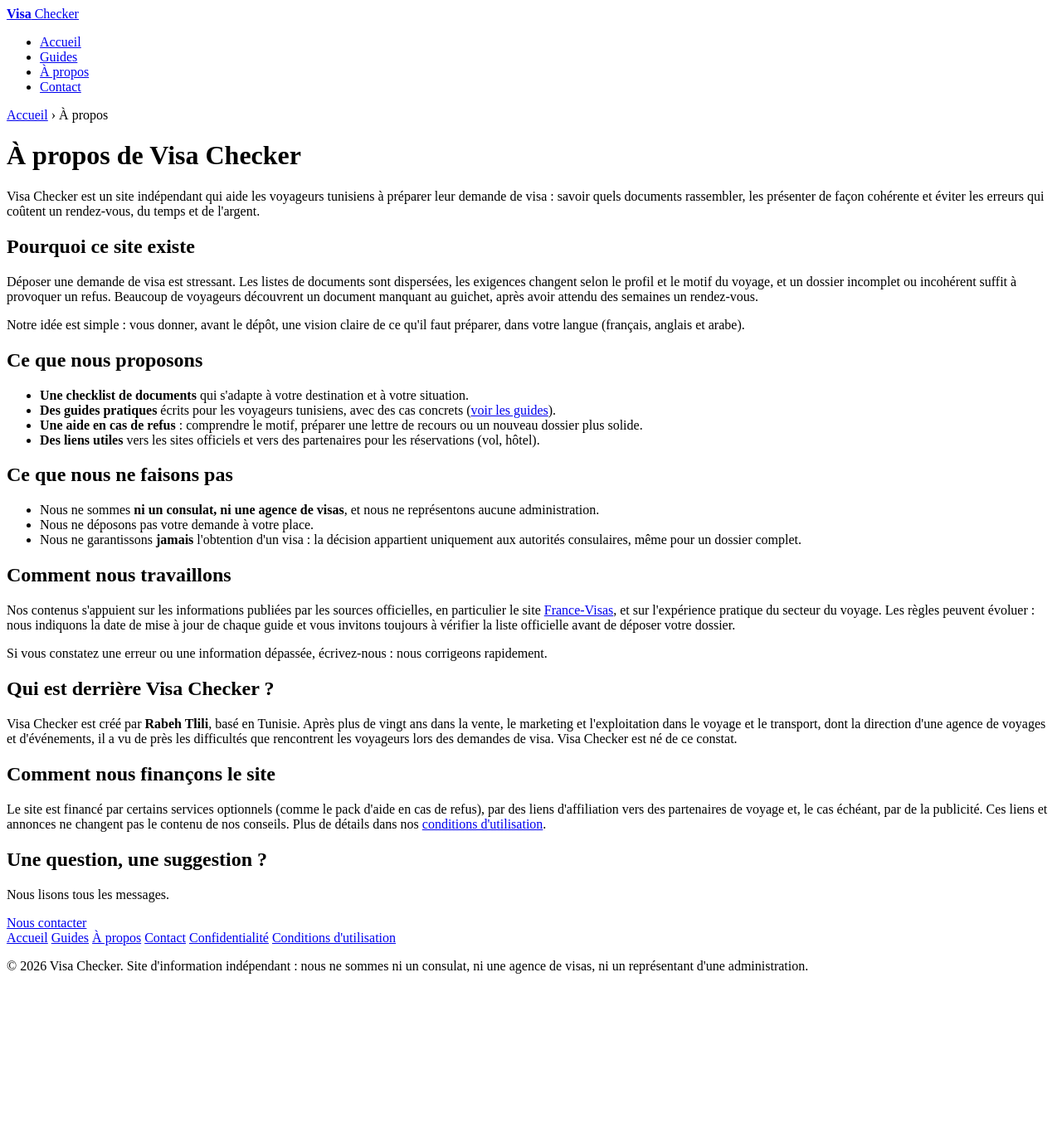
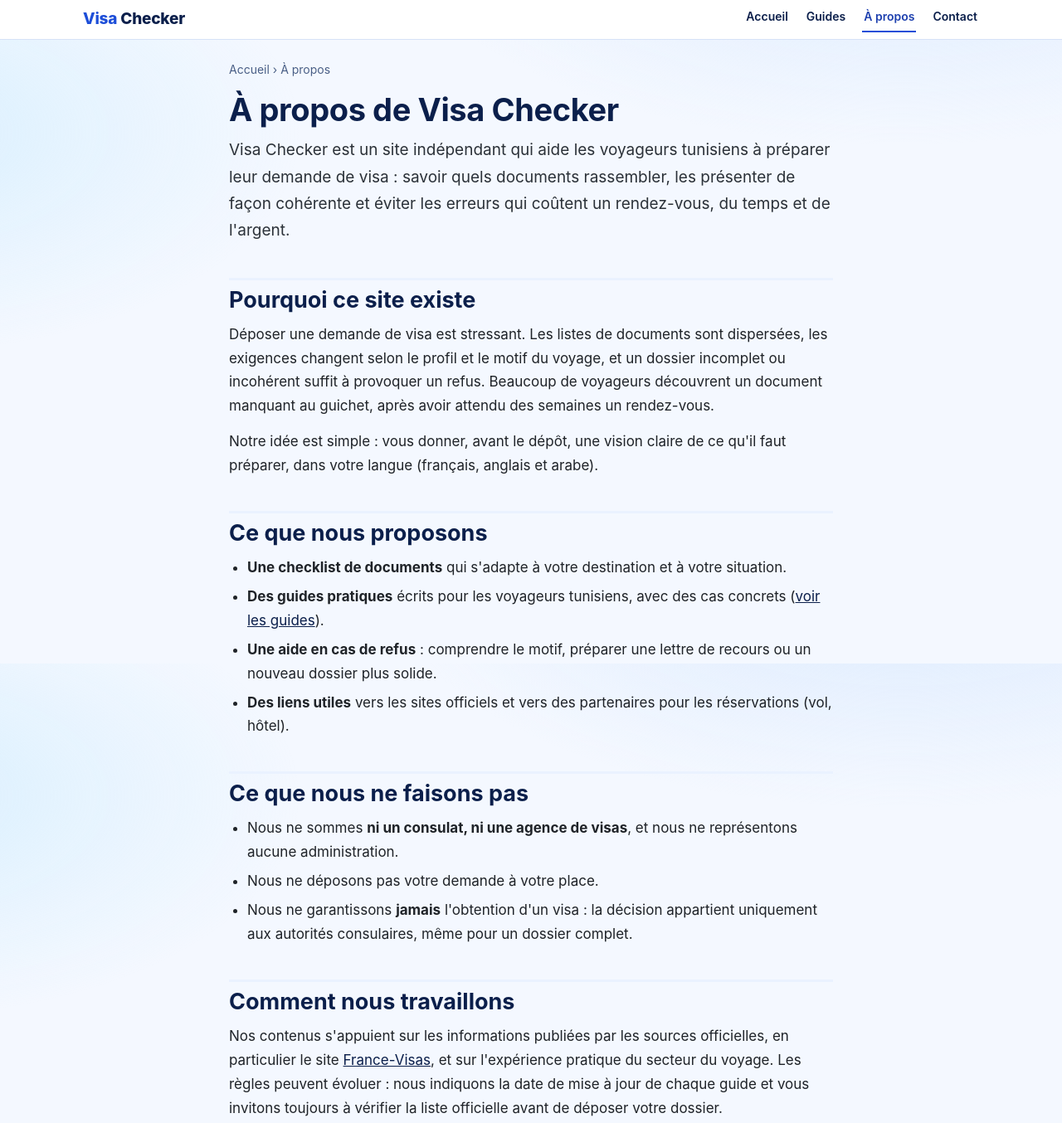
Before and after one commit to myVisa-Checker/visa-checker, a plain HTML site: page a-propos.html in a window 1280 px wide. Shown: the top 1354 px of the page at 83% size. Before the commit the page ends 1190 px from the top, so only its background shows below. Drawn offline with Linux system fonts and the light colour scheme; the site is published under a folder, as on GitHub Pages, so addresses that start at the root find nothing.

Commit message:
Fix project-relative links and reduce homepage polling

```diff
--- a/a-propos.html
+++ b/a-propos.html
@@ -7,32 +7,32 @@
 <meta name="description" content="Visa Checker aide les voyageurs tunisiens à préparer leur dossier de visa : checklist des documents, guides pratiques et aide en cas de refus. Découvrez notre mission et qui est derrière le site.">
 <meta name="theme-color" content="#1d4ed8">
 <link rel="canonical" href="https://checkmyvisa.org/a-propos.html">
-<link rel="icon" href="/icons/icon-192.png">
+<link rel="icon" href="./icons/icon-192.png">
 <meta property="og:type" content="website">
 <meta property="og:site_name" content="Visa Checker">
 <meta property="og:locale" content="fr_TN">
 <meta property="og:title" content="À propos de Visa Checker">
 <meta property="og:description" content="Notre mission : aider les voyageurs tunisiens à déposer un dossier de visa complet et cohérent.">
 <meta property="og:url" content="https://checkmyvisa.org/a-propos.html">
-<link rel="stylesheet" href="/nav.css">
-<link rel="stylesheet" href="/site.css">
-<link rel="stylesheet" href="/brand.css">
+<link rel="stylesheet" href="./nav.css">
+<link rel="stylesheet" href="./site.css">
+<link rel="stylesheet" href="./brand.css">
 </head>
 <body>
 
 <nav class="sitenav" aria-label="Navigation principale">
-  <a class="sn-logo" href="/"><b>Visa</b> Checker</a>
+  <a class="sn-logo" href="./"><b>Visa</b> Checker</a>
   <ul>
-    <li><a href="/">Accueil</a></li>
-    <li><a href="/guide/">Guides</a></li>
-    <li><a href="/a-propos.html" aria-current="page">À propos</a></li>
-    <li><a href="/contact.html">Contact</a></li>
+    <li><a href="./">Accueil</a></li>
+    <li><a href="./guide/">Guides</a></li>
+    <li><a href="./a-propos.html" aria-current="page">À propos</a></li>
+    <li><a href="./contact.html">Contact</a></li>
   </ul>
 </nav>
 
 <main>
   <nav class="crumbs" aria-label="Fil d'Ariane">
-    <a href="/">Accueil</a> › À propos
+    <a href="./">Accueil</a> › À propos
   </nav>
 
   <h1>À propos de Visa Checker</h1>
@@ -45,7 +45,7 @@
   <h2>Ce que nous proposons</h2>
   <ul>
     <li><strong>Une checklist de documents</strong> qui s'adapte à votre destination et à votre situation.</li>
-    <li><strong>Des guides pratiques</strong> écrits pour les voyageurs tunisiens, avec des cas concrets (<a href="/guide/">voir les guides</a>).</li>
+    <li><strong>Des guides pratiques</strong> écrits pour les voyageurs tunisiens, avec des cas concrets (<a href="./guide/">voir les guides</a>).</li>
     <li><strong>Une aide en cas de refus</strong> : comprendre le motif, préparer une lettre de recours ou un nouveau dossier plus solide.</li>
     <li><strong>Des liens utiles</strong> vers les sites officiels et vers des partenaires pour les réservations (vol, hôtel).</li>
   </ul>
@@ -65,24 +65,24 @@
   <p>Visa Checker est créé par <strong>Rabeh Tlili</strong>, basé en Tunisie. Après plus de vingt ans dans la vente, le marketing et l'exploitation dans le voyage et le transport, dont la direction d'une agence de voyages et d'événements, il a vu de près les difficultés que rencontrent les voyageurs lors des demandes de visa. Visa Checker est né de ce constat.</p>
 
   <h2>Comment nous finançons le site</h2>
-  <p>Le site est financé par certains services optionnels (comme le pack d'aide en cas de refus), par des liens d'affiliation vers des partenaires de voyage et, le cas échéant, par de la publicité. Ces liens et annonces ne changent pas le contenu de nos conseils. Plus de détails dans nos <a href="/conditions.html">conditions d'utilisation</a>.</p>
+  <p>Le site est financé par certains services optionnels (comme le pack d'aide en cas de refus), par des liens d'affiliation vers des partenaires de voyage et, le cas échéant, par de la publicité. Ces liens et annonces ne changent pas le contenu de nos conseils. Plus de détails dans nos <a href="./conditions.html">conditions d'utilisation</a>.</p>
 
   <section class="cta">
     <h2>Une question, une suggestion ?</h2>
     <p>Nous lisons tous les messages.</p>
-    <a href="/contact.html">Nous contacter</a>
+    <a href="./contact.html">Nous contacter</a>
   </section>
 </main>
 
 <footer class="site">
   <div class="inner">
     <div class="fl">
-      <a href="/">Accueil</a>
-      <a href="/guide/">Guides</a>
-      <a href="/a-propos.html">À propos</a>
-      <a href="/contact.html">Contact</a>
-      <a href="/confidentialite.html">Confidentialité</a>
-      <a href="/conditions.html">Conditions d'utilisation</a>
+      <a href="./">Accueil</a>
+      <a href="./guide/">Guides</a>
+      <a href="./a-propos.html">À propos</a>
+      <a href="./contact.html">Contact</a>
+      <a href="./confidentialite.html">Confidentialité</a>
+      <a href="./conditions.html">Conditions d'utilisation</a>
     </div>
     <p>© 2026 Visa Checker. Site d'information indépendant : nous ne sommes ni un consulat, ni une agence de visas, ni un représentant d'une administration.</p>
   </div>
```
